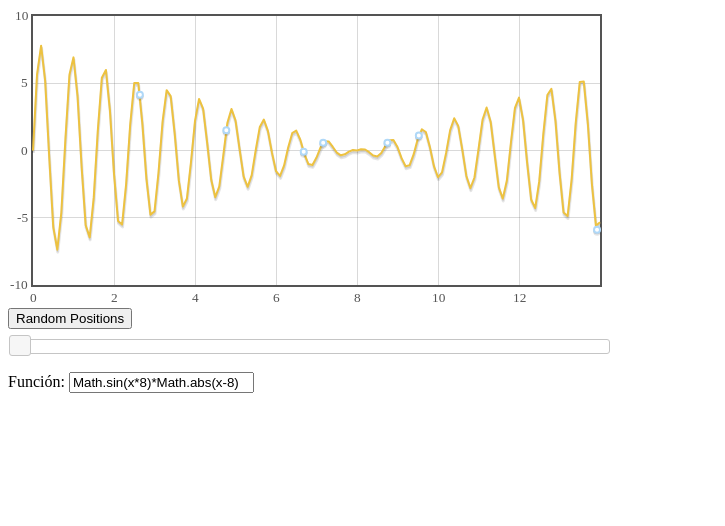
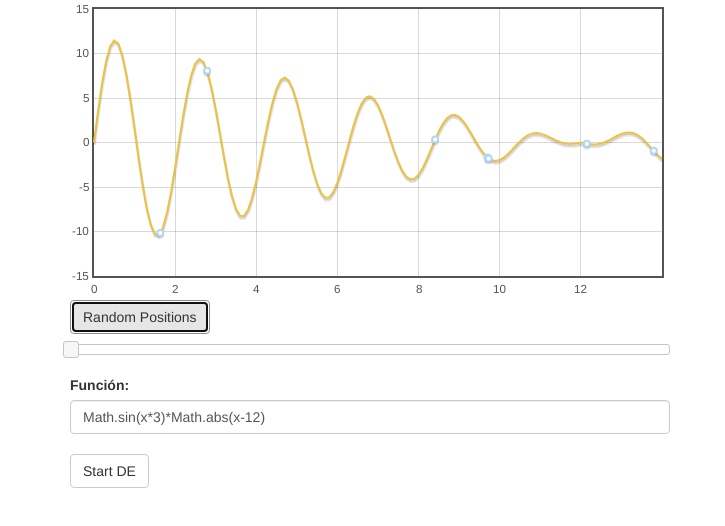
Before and after one commit to aeroreyna/AISearch, a plain HTML site: page index.html in a window 1280 px wide. Both pictures are taken after a click on the button "Random Positions". Shown: the whole page, without its empty margins (0-725 px from the left). Drawn offline with nearby package versions, Linux system fonts and the light colour scheme.

Commit message:
Add De Implementation
DE is now implemented in the html

```diff
--- a/AISearch.js
+++ b/AISearch.js
@@ -2,6 +2,9 @@ AISearch = {
   PopSize:7,
   NoIter:10,
   NoDim : 1,
+  plotID: "",
+  plotFunc: [],
+  Operadores : function(){},
   InicializaPoblacion : function(){
     pob = []
     for (i=0;i<this.PopSize;i++){
@@ -20,19 +23,21 @@ AISearch = {
     return this.Fitness(ind*14)
   },
   Start : function(){
-    for (i=0; i<this.NoIter; i++){
-
+    for (k=0; k<this.NoIter; k++){
+      this.Operadores()
+      this.plot()
     }
   },
   Fitness : function(x){
     st = $("#MathFunc")[0].value
     return eval(st)
   },
-  plot : function(divTag, all){
+  plot : function(all){
+    all = all == undefined ? this.FitFunc : all
     d1 = []
     for (i=0;i<this.PopSize;i++){
       d1.push([this.Pob[i]*14, this.FitPob[i]])
     }
-    $.plot(divTag, [ {data:all},{data:d1, points: { show: true } }]);
+    $.plot(this.plotID, [ {data:all},{data:d1, points: { show: true } }]);
   }
 }
--- a/DE.js
+++ b/DE.js
@@ -1,7 +1,7 @@
 AISearch.DECrossover = 0.5;
 AISearch.DEF = 0.5;
 
-AISearch.DEOperadores = function(AI){
+AISearch.DEOperadores = function(){
   for (i=0;i<this.PopSize;i++){
     act  = this.Pob[i];
     ind1 = this.Pob[this.EscogeIndividuo([i])]
--- a/index.html
+++ b/index.html
@@ -7,9 +7,14 @@
   <link rel="stylesheet" href="http://code.jquery.com/ui/1.11.4/themes/smoothness/jquery-ui.css">
 	<script language="javascript" type="text/javascript" src="jquery.js"></script>
 	<script language="javascript" type="text/javascript" src="jquery.flot.js"></script>
+	<script src="http://code.jquery.com/ui/1.11.4/jquery-ui.js"></script>
+	<!-- bootstrap -->
+<link rel="stylesheet" href="https://maxcdn.bootstrapcdn.com/bootstrap/3.3.6/css/bootstrap.min.css" integrity="sha384-1q8mTJOASx8j1Au+a5WDVnPi2lkFfwwEAa8hDDdjZlpLegxhjVME1fgjWPGmkzs7" crossorigin="anonymous">
+
+
   <script language="javascript" type="text/javascript" src="AISearch.js"></script>
 	<script language="javascript" type="text/javascript" src="DE.js"></script>
-  <script src="http://code.jquery.com/ui/1.11.4/jquery-ui.js"></script>
+
 	<script type="text/javascript">
   var FitFunc = []
 	function FitFuncEval(){
@@ -21,15 +26,24 @@
 		}
     $.plot("#placeholder", [FitFunc])
 	}
+	function IniciaAI(){
+		AISearch.InicializaPoblacion()
+		AISearch.EvaluaDesempeno()
+		AISearch.plotID = "#placeholder"
+		AISearch.FitFunc = FitFunc;
+		AISearch.plot(FitFunc)
+	}
 	$(function() {
 		FitFuncEval()
 
     $("#startAI").click(function(){
 			FitFuncEval()
-      AISearch.InicializaPoblacion()
-      AISearch.EvaluaDesempeno()
-      AISearch.plot("#placeholder", FitFunc)
+      IniciaAI()
     })
+		$("#StartDE").click(function(){
+			AISearch.Operadores = AISearch.DEOperadores
+			AISearch.Start();
+		})
 
 		$( "#slider" ).slider({
 		  slide: function( event, ui ) {
@@ -42,14 +56,18 @@
 </head>
 
 <body>
+	<div class="container">
 		<div class="demo-container">
 			<div id="placeholder" style="width: 600px;height:300px;"></div>
 		</div>
-    <button id="startAI">Random Positions</button>
+    <button class="btn btn-default" id="startAI">Random Positions</button>
 		<br />
-    <div id="slider" style="width: 590px;margin-top: 10px;margin-left: 10px;"></div>
+    <div id="slider" style="width: 600px;margin-top: 10px;"></div>
 		<br />
 		<label>Función: </label>
-		<input type="text" id="MathFunc" value="Math.sin(x*8)*Math.abs(x-8)">
+		<input class="form-control" type="text" id="MathFunc" style="width:600px;" value="Math.sin(x*3)*Math.abs(x-12)">
+		<br />
+		<button class="btn btn-default" id="StartDE">Start DE</button>
+	</div>
 </body>
 </html>
```
